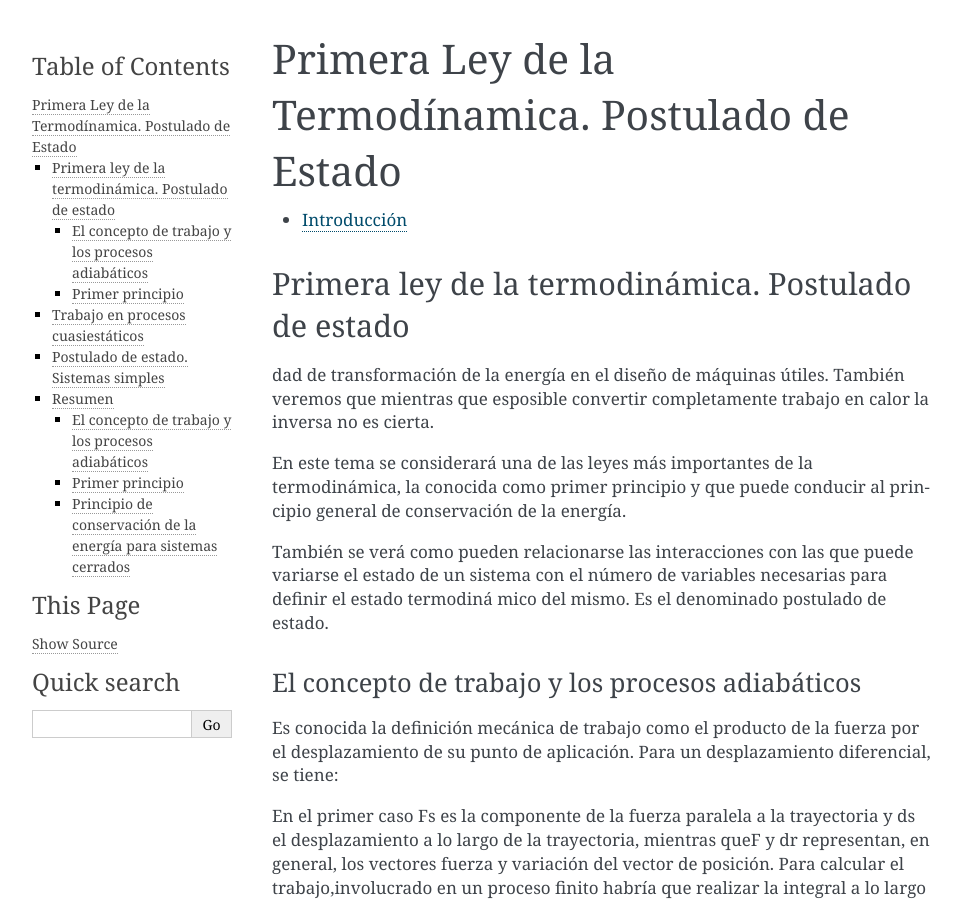
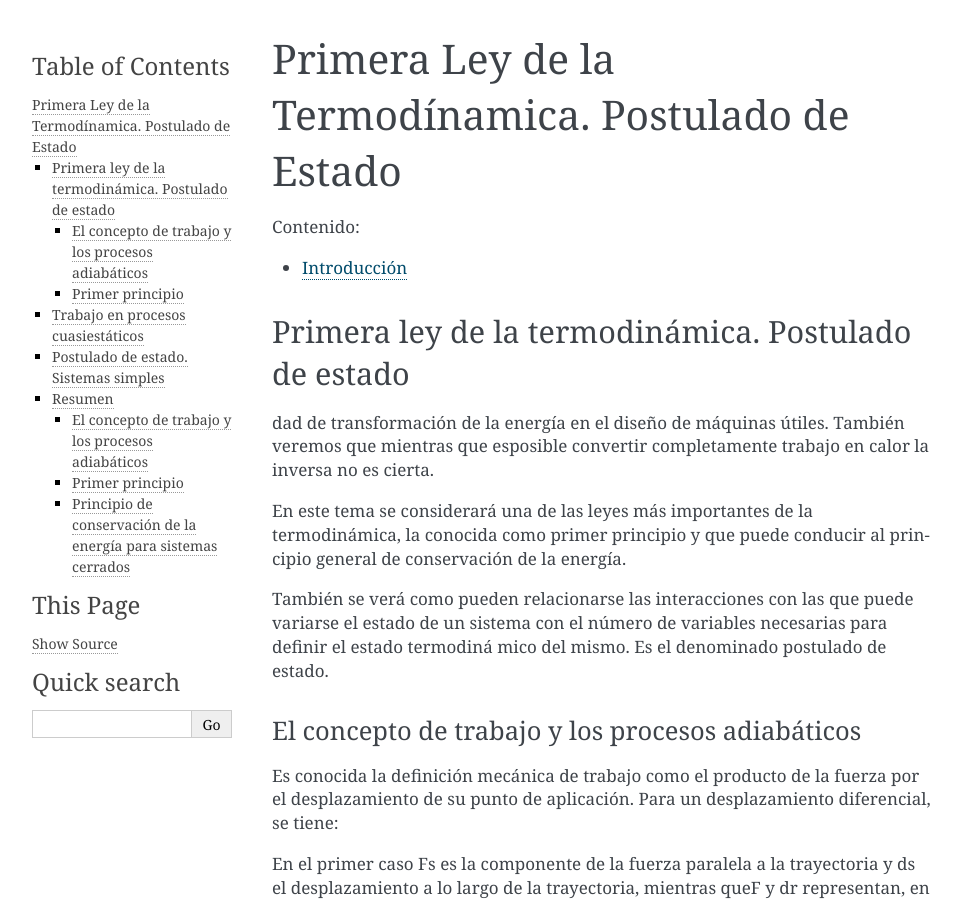
Before and after one commit to mantielero/termodinamica, a Sphinx documentation site: the page built from source/primer_principio.rst, in a window 1280 px wide and 900 px high. Shown: the whole window, without its empty margins (148-1109 px from the left). Built offline with Sphinx 7.4.7, drawn with Linux system fonts in a browser that asks for light colours; pages that are not in the unit, such as notebooks, are missing from menus.

Commit message:
Update primer_principio.rst

```diff
--- a/source/primer_principio.rst
+++ b/source/primer_principio.rst
@@ -1,10 +1,12 @@
 Primera Ley de la Termodínamica. Postulado de Estado
 ====================================================
 
+
 .. toctree::
+   :maxdepth: 1
+   :caption: Contenido:
 
    primer_principio_introduccion
-
 
 
 
```
